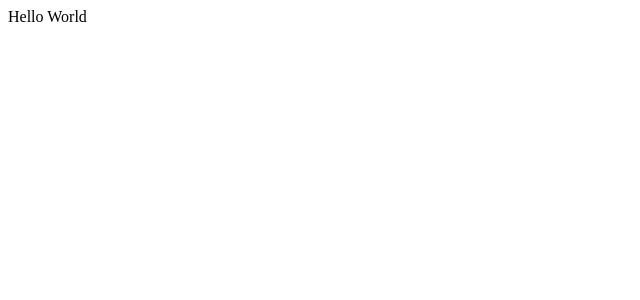
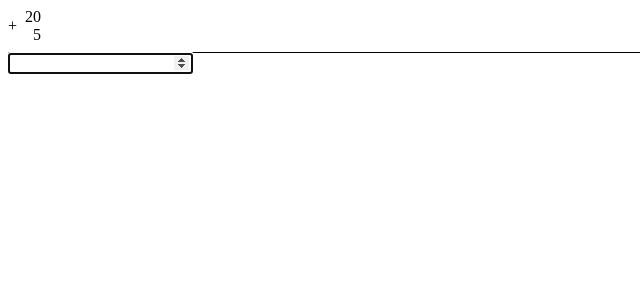
Before and after one commit to jmfb/math-game, a React app in the folder client/: page / in a window 1280 px wide. Shown: the top 300 px of the page, without its empty margins (0-640 px from the left). Built offline with nearby package versions, Linux system fonts and the light colour scheme; the HTML template or start-up script is replaced by a standard one.

Commit message:
Making simple adding equation.

```diff
--- a/client/src/Root.tsx
+++ b/client/src/Root.tsx
@@ -1,5 +1,33 @@
-import React from 'react';
+import React, { useState } from 'react';
+import { Equation } from '~/components';
+import { Operator } from '~/models';
 
 export default function Root() {
-	return <div>Hello World</div>;
+	const [isCorrect, setIsCorrect] = useState(false);
+	const [isWrong, setIsWrong] = useState(false);
+
+	const handleChanged = () => {
+		setIsWrong(false);
+	};
+
+	const handleSolved = (result: number) => {
+		const resultIsCorrect = result === 25;
+		setIsCorrect(resultIsCorrect);
+		setIsWrong(!resultIsCorrect);
+	};
+
+	return (
+		<>
+			<Equation
+				arg1={20}
+				arg2={5}
+				operator={Operator.Plus}
+				isReadOnly={isCorrect}
+				onChange={handleChanged}
+				onSolve={handleSolved}
+			/>
+			{isCorrect && <div>Correct!</div>}
+			{isWrong && <div>Not quite. Try again.</div>}
+		</>
+	);
 }
--- /dev/null
+++ b/client/src/components/Equation.css
@@ -0,0 +1,17 @@
+.top-box {
+	display: flex;
+	flex-direction: row;
+	align-items: center;
+	border-bottom: 1px solid black;
+	padding-bottom: 0.5rem;
+}
+
+.operator {
+	margin-right: 0.5rem;
+}
+
+.arguments {
+	display: flex;
+	flex-direction: column;
+	align-items: flex-end;
+}
--- /dev/null
+++ b/client/src/components/Equation.tsx
@@ -0,0 +1,57 @@
+import React, { useState } from 'react';
+import { Operator } from '~/models';
+import styles from './Equation.css';
+
+export interface IEquationProps {
+	arg1: number;
+	arg2: number;
+	operator: Operator;
+	isReadOnly: boolean;
+	onChange(): void;
+	onSolve(result: number): void;
+}
+
+export function Equation({
+	arg1,
+	arg2,
+	operator,
+	isReadOnly,
+	onChange,
+	onSolve
+}: IEquationProps) {
+	const [result, setResult] = useState('');
+
+	const handleResultChanged = (event: React.FormEvent<HTMLInputElement>) => {
+		onChange();
+		setResult(event.currentTarget.value);
+	};
+
+	const handleKeyPressed = (event: React.KeyboardEvent<HTMLInputElement>) => {
+		if (event.key === 'Enter') {
+			setResult((+result).toString());
+			onSolve(+result);
+		}
+	};
+
+	return (
+		<div>
+			<div className={styles['top-box']}>
+				<div className={styles.operator}>{operator}</div>
+				<div className={styles.arguments}>
+					<div>{arg1}</div>
+					<div>{arg2}</div>
+				</div>
+			</div>
+			<div>
+				<input
+					autoFocus
+					type='number'
+					value={result}
+					readOnly={isReadOnly}
+					onChange={handleResultChanged}
+					onKeyPress={handleKeyPressed}
+				/>
+			</div>
+		</div>
+	);
+}
--- /dev/null
+++ b/client/src/components/index.ts
@@ -0,0 +1 @@
+export { Equation } from './Equation';
--- /dev/null
+++ b/client/src/css.d.ts
@@ -0,0 +1,6 @@
+declare module '*.css' {
+	const styles: {
+		[className: string]: string;
+	};
+	export default styles;
+}
--- /dev/null
+++ b/client/src/models.ts
@@ -0,0 +1,6 @@
+export enum Operator {
+	Plus = '+',
+	Minus = '-',
+	Times = '*',
+	DividedBy = '/'
+}
--- /dev/null
+++ b/client/src/services/index.ts
@@ -0,0 +1 @@
+export * as mathService from './mathService';
```
Also changed, not shown: client/src/services/mathService.ts (added, +16 -0 lines), client/.eslintrc.js, 1 other file (tests, documents, lock files or other folders).
